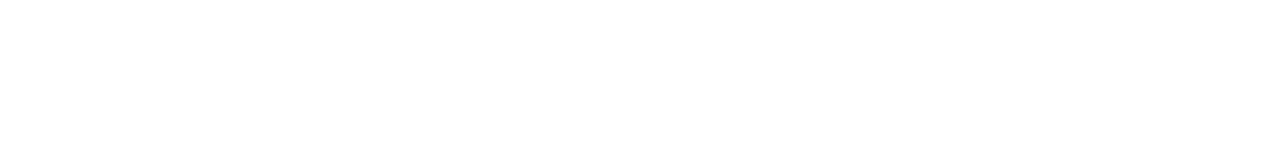
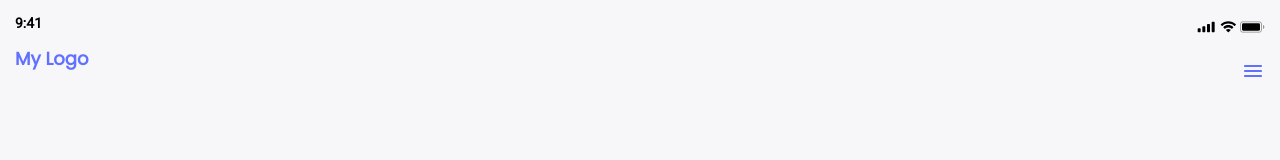
Before and after one commit to Domeshow/Microverse-Portfolio, a website: page index.html in a window 1280 px wide. Drawn offline with Linux system fonts and the light colour scheme.

Commit message:
[ENH] base header

```diff
--- a/assets/css/style.css
+++ b/assets/css/style.css
@@ -0,0 +1,46 @@
+* {
+    font-family: 'Poppins';
+    padding: 0;
+    margin: 0;
+    color: #000000;
+    background: #F7F7F9;
+}
+
+body {
+    display: flex;
+    flex-direction: column;
+    position: relative;
+    padding: 15px;
+}
+
+/* Header */
+header {
+    position: relative;
+    display: flex;
+    flex-direction: column;
+}
+#topbar {
+    display: flex;
+    justify-content: space-between;
+    height: 44px;
+}
+
+#time {
+    font-family: 'Roboto';
+    font-style: normal;
+    font-weight: bold;
+    font-size: 14px;
+    line-height: 16px;
+}
+nav {
+    display: flex;
+    justify-content: space-between;
+}
+
+#logo {
+    color: #6070FF;
+    font-size: 18px;
+    font-family: 'Poppins';
+    font-weight: 700;
+    line-height: 0px;
+}
--- a/index.html
+++ b/index.html
@@ -6,8 +6,36 @@
     <meta name="viewport" content="width=device-width, initial-scale=1.0">
     <title>Microverse portfolio</title>
     <link rel="stylesheet" href="./assets/css/style.css">
+    <link rel="stylesheet" href="https://cdnjs.cloudflare.com/ajax/libs/font-awesome/4.7.0/css/font-awesome.min.css">
+    <link rel="preconnect" href="https://fonts.googleapis.com">
+    <link rel="preconnect" href="https://fonts.gstatic.com" crossorigin>
+    <link href="https://fonts.googleapis.com/css2?family=Poppins&family=Roboto&display=swap" rel="stylesheet">
 </head>
 <body>
+    <header>
+        <div id="topbar">
+            <p id="time">9:41</p>
+            <div class="icon-bar">
+                <svg width="18" height="12" viewBox="0 0 18 12" fill="none" xmlns="http://www.w3.org/2000/svg">
+                    <path fill-rule="evenodd" clip-rule="evenodd" d="M16.666 0.666748H15.666C15.1137 0.666748 14.666 1.11446 14.666 1.66675V10.3334C14.666 10.8857 15.1137 11.3334 15.666 11.3334H16.666C17.2183 11.3334 17.666 10.8857 17.666 10.3334V1.66675C17.666 1.11446 17.2183 0.666748 16.666 0.666748ZM10.9993 3.00008H11.9993C12.5516 3.00008 12.9993 3.4478 12.9993 4.00008V10.3334C12.9993 10.8857 12.5516 11.3334 11.9993 11.3334H10.9993C10.4471 11.3334 9.99935 10.8857 9.99935 10.3334V4.00008C9.99935 3.4478 10.4471 3.00008 10.9993 3.00008ZM7.33268 5.33341H6.33268C5.7804 5.33341 5.33268 5.78113 5.33268 6.33341V10.3334C5.33268 10.8857 5.7804 11.3334 6.33268 11.3334H7.33268C7.88497 11.3334 8.33268 10.8857 8.33268 10.3334V6.33341C8.33268 5.78113 7.88497 5.33341 7.33268 5.33341ZM2.66602 7.33341H1.66602C1.11373 7.33341 0.666016 7.78113 0.666016 8.33341V10.3334C0.666016 10.8857 1.11373 11.3334 1.66602 11.3334H2.66602C3.2183 11.3334 3.66602 10.8857 3.66602 10.3334V8.33341C3.66602 7.78113 3.2183 7.33341 2.66602 7.33341Z" fill="black"/>
+                    </svg>
+                <svg width="16" height="12" viewBox="0 0 16 12" fill="none" xmlns="http://www.w3.org/2000/svg">
+                    <path fill-rule="evenodd" clip-rule="evenodd" d="M8.32997 2.60802C10.5459 2.60811 12.677 3.45955 14.283 4.98635C14.4039 5.10422 14.5972 5.10274 14.7163 4.98302L15.8723 3.81635C15.9326 3.75563 15.9662 3.67338 15.9657 3.58779C15.9652 3.50221 15.9306 3.42036 15.8696 3.36035C11.6545 -0.679198 5.00473 -0.679198 0.789632 3.36035C0.728573 3.42032 0.693929 3.50215 0.693366 3.58773C0.692803 3.67331 0.726368 3.75558 0.786632 3.81635L1.94297 4.98302C2.06199 5.10292 2.25544 5.10441 2.3763 4.98635C3.98245 3.45945 6.11385 2.60801 8.32997 2.60802ZM8.32997 6.40368C9.54745 6.40361 10.7215 6.85614 11.624 7.67335C11.746 7.78933 11.9383 7.78682 12.0573 7.66768L13.212 6.50102C13.2728 6.43982 13.3065 6.3568 13.3056 6.27054C13.3048 6.18427 13.2693 6.10196 13.2073 6.04202C10.4591 3.48563 6.20316 3.48563 3.45497 6.04202C3.39289 6.10196 3.35747 6.18432 3.35665 6.27061C3.35584 6.3569 3.3897 6.43991 3.45063 6.50102L4.60497 7.66768C4.72395 7.78682 4.91624 7.78933 5.0383 7.67335C5.94017 6.85668 7.11328 6.40419 8.32997 6.40368ZM10.643 8.9575C10.6447 9.04401 10.6107 9.12741 10.549 9.18802L8.55163 11.2037C8.49308 11.2629 8.41326 11.2963 8.32997 11.2963C8.24667 11.2963 8.16685 11.2629 8.1083 11.2037L6.11063 9.18802C6.04892 9.12737 6.01497 9.04394 6.0168 8.95743C6.01863 8.87092 6.05608 8.789 6.1203 8.73102C7.39587 7.65213 9.26406 7.65213 10.5396 8.73102C10.6038 8.78905 10.6412 8.87099 10.643 8.9575Z" fill="black"/>
+                    </svg>
+                <svg width="25" height="12" viewBox="0 0 25 12" fill="none" xmlns="http://www.w3.org/2000/svg">
+                    <rect opacity="0.35" x="0.5" y="0.833252" width="21" height="10.3333" rx="2.16667" stroke="black"/>
+                    <path opacity="0.4" d="M23 3.99988V7.99988C23.8047 7.6611 24.328 6.87301 24.328 5.99988C24.328 5.12674 23.8047 4.33865 23 3.99988Z" fill="black"/>
+                    <rect x="2" y="2.33325" width="18" height="7.33333" rx="1.33333" fill="black"/>
+                    </svg>
+              </div>
+        </div>
+        <nav>
+            <p id="logo">My Logo</p>
+            <svg width="24" height="24" viewBox="0 0 24 24" fill="none" xmlns="http://www.w3.org/2000/svg">
+                <path fill-rule="evenodd" clip-rule="evenodd" d="M3 7C3 6.44772 3.44772 6 4 6H20C20.5523 6 21 6.44772 21 7C21 7.55228 20.5523 8 20 8H4C3.44772 8 3 7.55228 3 7ZM3 12C3 11.4477 3.44772 11 4 11L20 11C20.5523 11 21 11.4477 21 12C21 12.5523 20.5523 13 20 13L4 13C3.44772 13 3 12.5523 3 12ZM4 16C3.44772 16 3 16.4477 3 17C3 17.5523 3.44772 18 4 18H20C20.5523 18 21 17.5523 21 17C21 16.4477 20.5523 16 20 16H4Z" fill="#6070FF"/>
+                </svg>
 
+        </nav>
+    </header>
 </body>
 </html>
```
Also changed, not shown: assets/img/header-background-mobile.svg (added), assets/img/header-shapes mobile@2x.svg (added), assets/img/header-shapes-mobile.png (added).
